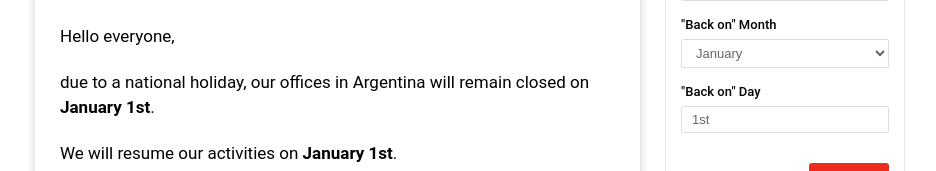
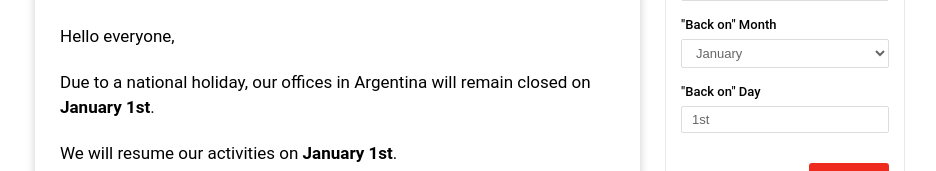
Before and after one commit to gabitoesmiapodo/sorry-we-are-closed-but-still-awesome, a React (Create React App) app: page / in a window 1280 px wide. Shown: the part 275-446 px from the top of the page, without its empty margins (170-1106 px from the left). Built offline with nearby package versions, Linux system fonts and the light colour scheme.

Commit message:
Capitalize text

```diff
--- a/src/App.js
+++ b/src/App.js
@@ -61,7 +61,7 @@ const App = () => {
                 )}
                 <Paragraph>Hello everyone,</Paragraph>
                 <Paragraph>
-                  due to a national holiday
+                  Due to a national holiday
                   {holidayName ? ` (${holidayName})` : ","} our offices in
                   Argentina will remain closed on{" "}
                   <strong>
```
